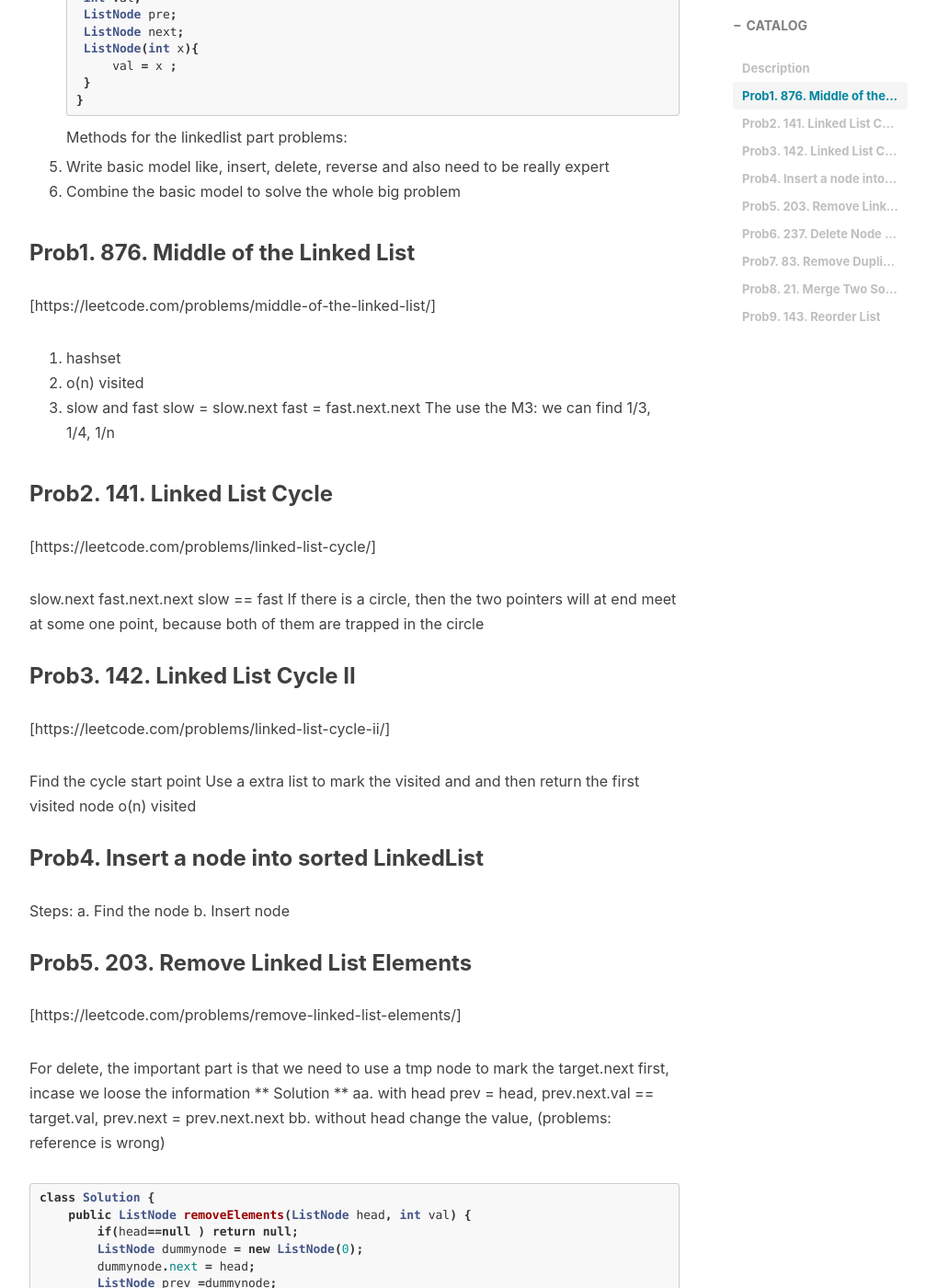
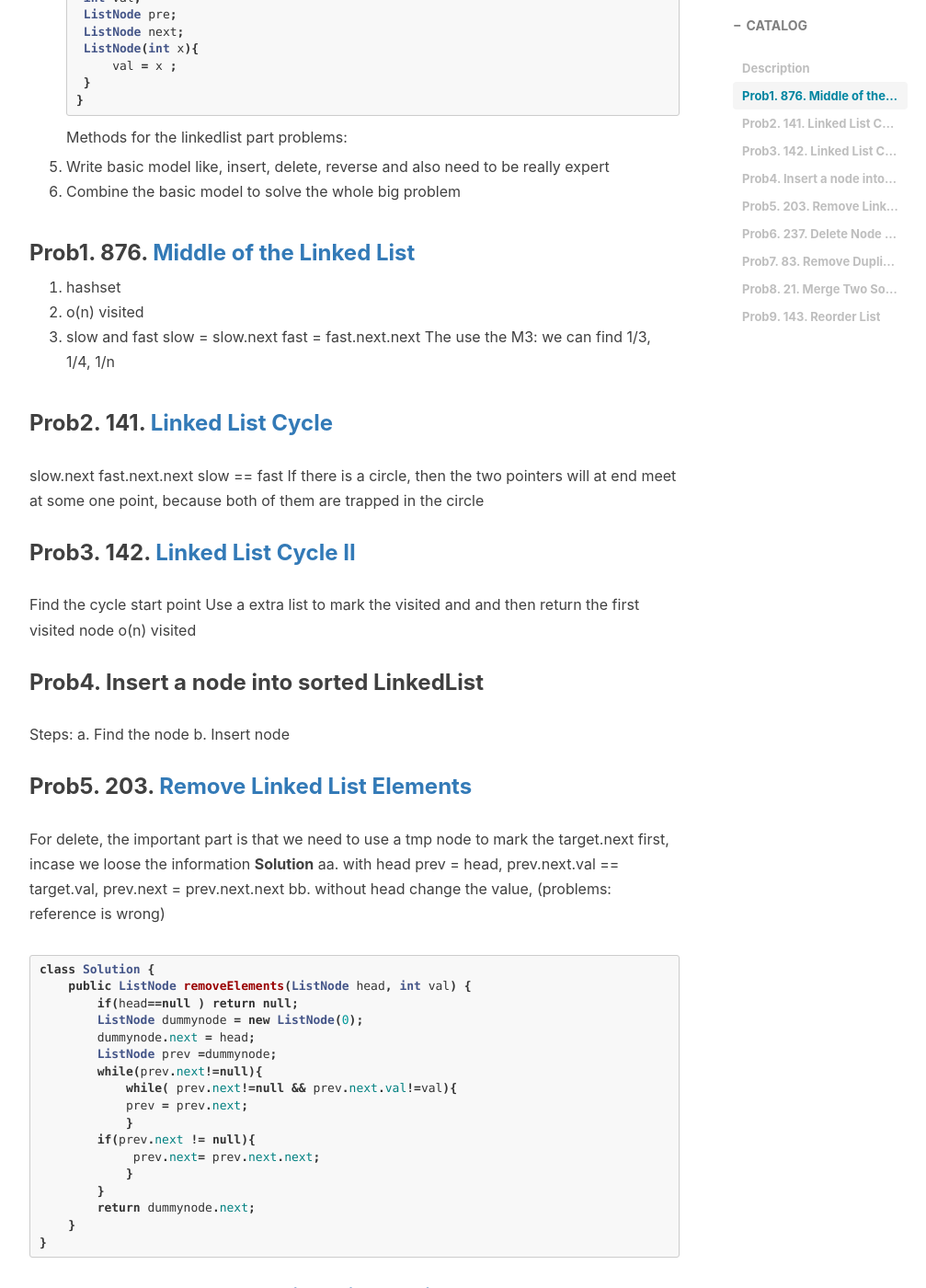
Before and after one commit to luiscoding/luiscoding2.github.io, a Jekyll site: the page built from _posts/2019-03-28-Linkedlist.md, in a window 1280 px wide and 1400 px high, scrolled down 1064 px. Shown: the whole window at 92% size, without its empty margins (233-1240 px from the left). Built offline with Jekyll 4.4.1, drawn with Linux system fonts in a browser that asks for light colours; nearby versions of some CDN libraries; comment, search, counter and statistics services are not loaded; some of the changed text lies outside the part shown.

Commit message:
LinkedList

````diff
--- a/_posts/2019-03-28-Linkedlist.md
+++ b/_posts/2019-03-28-Linkedlist.md
@@ -41,8 +41,7 @@ Methods for the linkedlist part problems:
 1. Write basic model like, insert, delete, reverse and also need to be really expert
 2. Combine the basic model to solve the whole big problem
 
-### Prob1. 876. Middle of the Linked List
-[https://leetcode.com/problems/middle-of-the-linked-list/]
+### Prob1. 876. [Middle of the Linked List](https://leetcode.com/problems/middle-of-the-linked-list/)
 
 1. hashset
 2. o(n)  visited
@@ -50,15 +49,13 @@ Methods for the linkedlist part problems:
 The use the M3: we can find 1/3, 1/4, 1/n
 
 
-### Prob2. 141. Linked List Cycle
-[https://leetcode.com/problems/linked-list-cycle/]
+### Prob2. 141. [Linked List Cycle](https://leetcode.com/problems/linked-list-cycle/)
 
  slow.next  fast.next.next
          slow == fast
     If there is a circle, then the two pointers will at end meet at some one point, because both of them are trapped in the circle
 
-### Prob3. 142. Linked List Cycle II
-[https://leetcode.com/problems/linked-list-cycle-ii/]
+### Prob3. 142. [Linked List Cycle II](https://leetcode.com/problems/linked-list-cycle-ii/)
 
 Find the cycle start point
 Use a extra list to mark the visited and and then return the first visited node
@@ -70,11 +67,10 @@ Steps:
   a. Find the node
   b. Insert node
 
-### Prob5.  203. Remove Linked List Elements
-[https://leetcode.com/problems/remove-linked-list-elements/]
+### Prob5.  203. [Remove Linked List Elements](https://leetcode.com/problems/remove-linked-list-elements/)
 
 For delete, the important part is that we need to use a tmp node to mark the target.next first, incase we loose the information
-** Solution **
+**Solution**
     aa. with head  prev = head, prev.next.val == target.val, prev.next = prev.next.next
     bb. without head  change the value, (problems:  reference is wrong)
 ```java
@@ -97,8 +93,7 @@ class Solution {
 }
 ```
 
-### Prob6. 237. Delete Node in a Linked List
-[https://leetcode.com/problems/delete-node-in-a-linked-list/]
+### Prob6. 237. [Delete Node in a Linked List](https://leetcode.com/problems/delete-node-in-a-linked-list/)
 ```java
 class Solution {
     public void deleteNode(ListNode node) {
@@ -109,8 +104,7 @@ class Solution {
 }
 ```
 
-### Prob7. 83. Remove Duplicates from Sorted List
-[https://leetcode.com/problems/remove-duplicates-from-sorted-list/]
+### Prob7. 83. [Remove Duplicates from Sorted List](https://leetcode.com/problems/remove-duplicates-from-sorted-list/)
 
 ```java
 
@@ -143,8 +137,7 @@ class Solution {
 }
 ```
 
-### Prob8. 21. Merge Two Sorted Lists
-[https://leetcode.com/problems/merge-two-sorted-lists/]
+### Prob8. 21. [Merge Two Sorted Lists](https://leetcode.com/problems/merge-two-sorted-lists/)
 
 ```java
 
@@ -177,8 +170,7 @@ class Solution {
     }
 }
 ```
-### Prob9. 143. Reorder List
-[https://leetcode.com/problems/reorder-list/]
+### Prob9. 143. [Reorder List](https://leetcode.com/problems/reorder-list/)
 
 ```java
 
````
